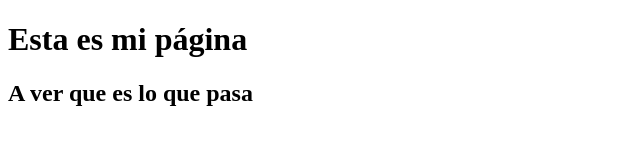
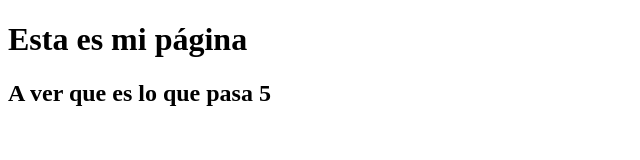
Before and after one commit to Earmas/testeando, a plain HTML site: page contacto.html in a window 1280 px wide. Shown: the full height of the page, 0-640 px from the left. Drawn offline with Linux system fonts and the light colour scheme.

Commit message:
Cambios contacto

```diff
--- a/contacto.html
+++ b/contacto.html
@@ -6,7 +6,7 @@
 </head>
 <body>
     <h1>Esta es mi página</h1>
-    <h2>A ver que es lo que pasa</h2>
+    <h2>A ver que es lo que pasa   5</h2>
 
 </body>
 </html>
```
